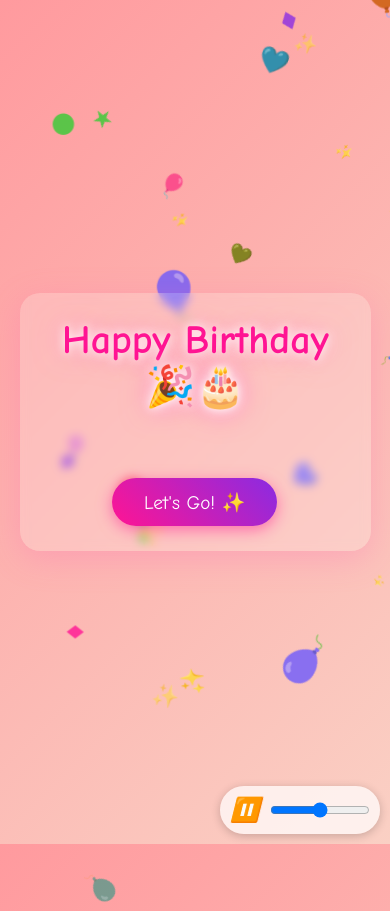
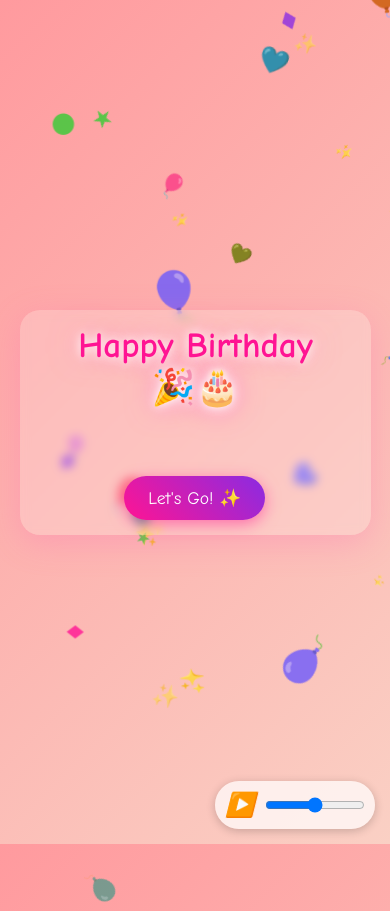
Before and after one commit to N249-FIU/birthday_card, a plain HTML site: page index.html in a window 390 px wide. Shown: the top 911 px of the page. Drawn offline with nearby package versions, Linux system fonts and the light colour scheme.

Commit message:
Add files via upload

```diff
--- a/index.html
+++ b/index.html
@@ -228,7 +228,29 @@
                 right: 10px;
             }
         }
-    </style>
+    /* ... your other CSS styles ... */
+
+     @media (max-width: 600px) {
+        .container {
+            width: 90%;
+            padding: 15px;
+        }
+        h1 {
+            font-size: 2.2rem;
+        }
+        .subtitle {
+            font-size: 1rem;
+        }
+        .next-button {
+            padding: 12px 24px;
+            font-size: 1.1rem;
+        }
+        .audio-controls {
+            bottom: 15px;
+            right: 15px;
+        }
+    }
+</style>
 </head>
 <body>
     <div class="container">
@@ -263,19 +285,16 @@
         // Set initial volume
         audio.volume = volumeControl.value;
 
-        // Play audio when page loads
-        window.addEventListener('load', () => {
-            setTimeout(() => {
-                audio.play()
-                    .then(() => {
-                        isPlaying = true;
-                        playPauseBtn.innerHTML = '<i class="play-icon">⏸️</i>';
-                    })
-                    .catch(error => {
-                        console.log("Audio play failed due to autoplay restrictions:", error);
-                    });
-            }, 1000);
-        });
+        // Start audio on first tap/click anywhere on screen (bypasses phone blocks)
+document.body.addEventListener('click', function startAudioOnInteraction() {
+    if (!isPlaying) {
+        audio.play().then(() => {
+            isPlaying = true;
+            playPauseBtn.innerHTML = '<i class="play-icon">⏸️</i>';
+        }).catch(err => console.log(err));
+    }
+    document.body.removeEventListener('click', startAudioOnInteraction);
+}, { once: true });
 
         // Play/Pause button
         playPauseBtn.addEventListener('click', () => {
```
